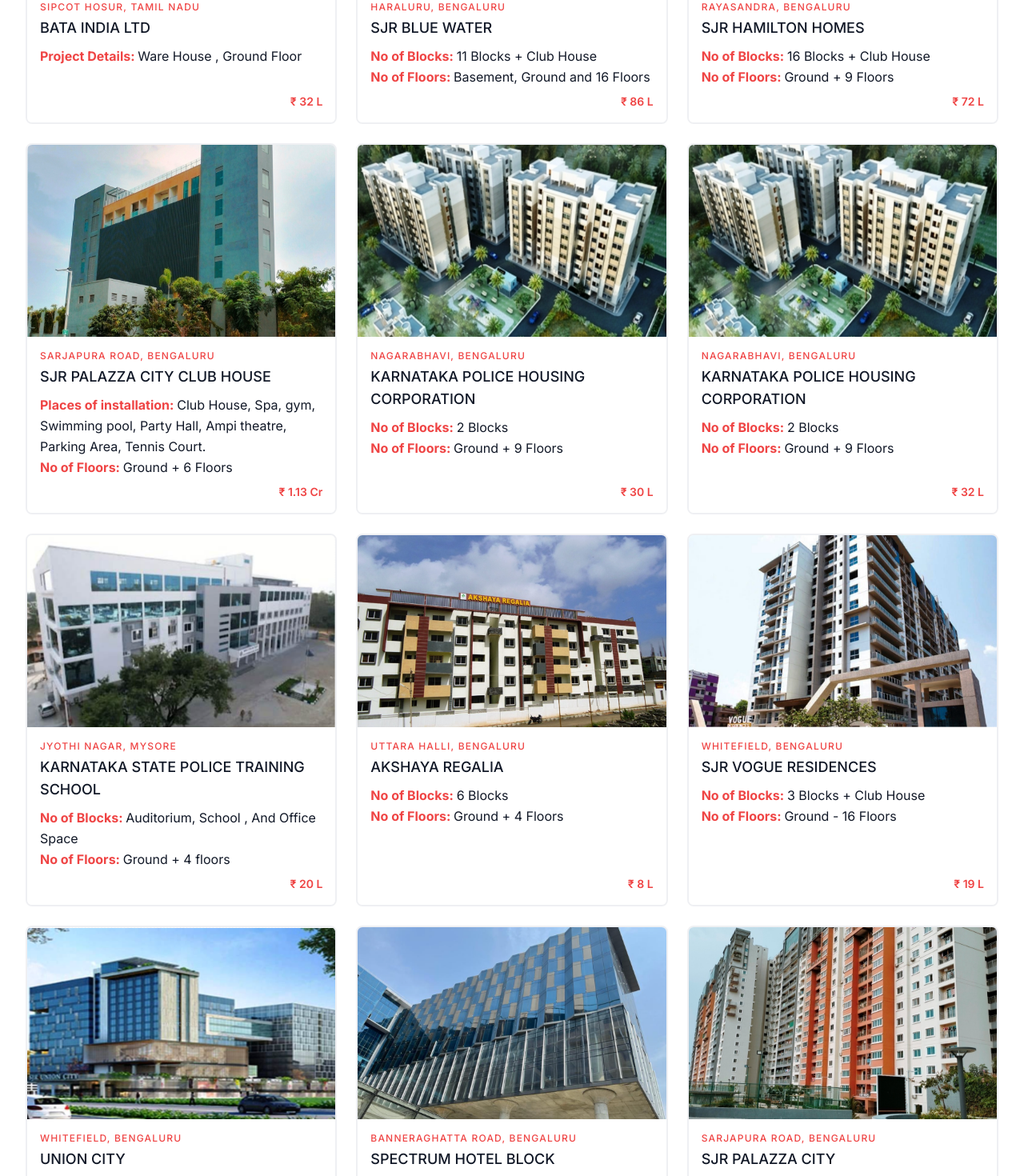
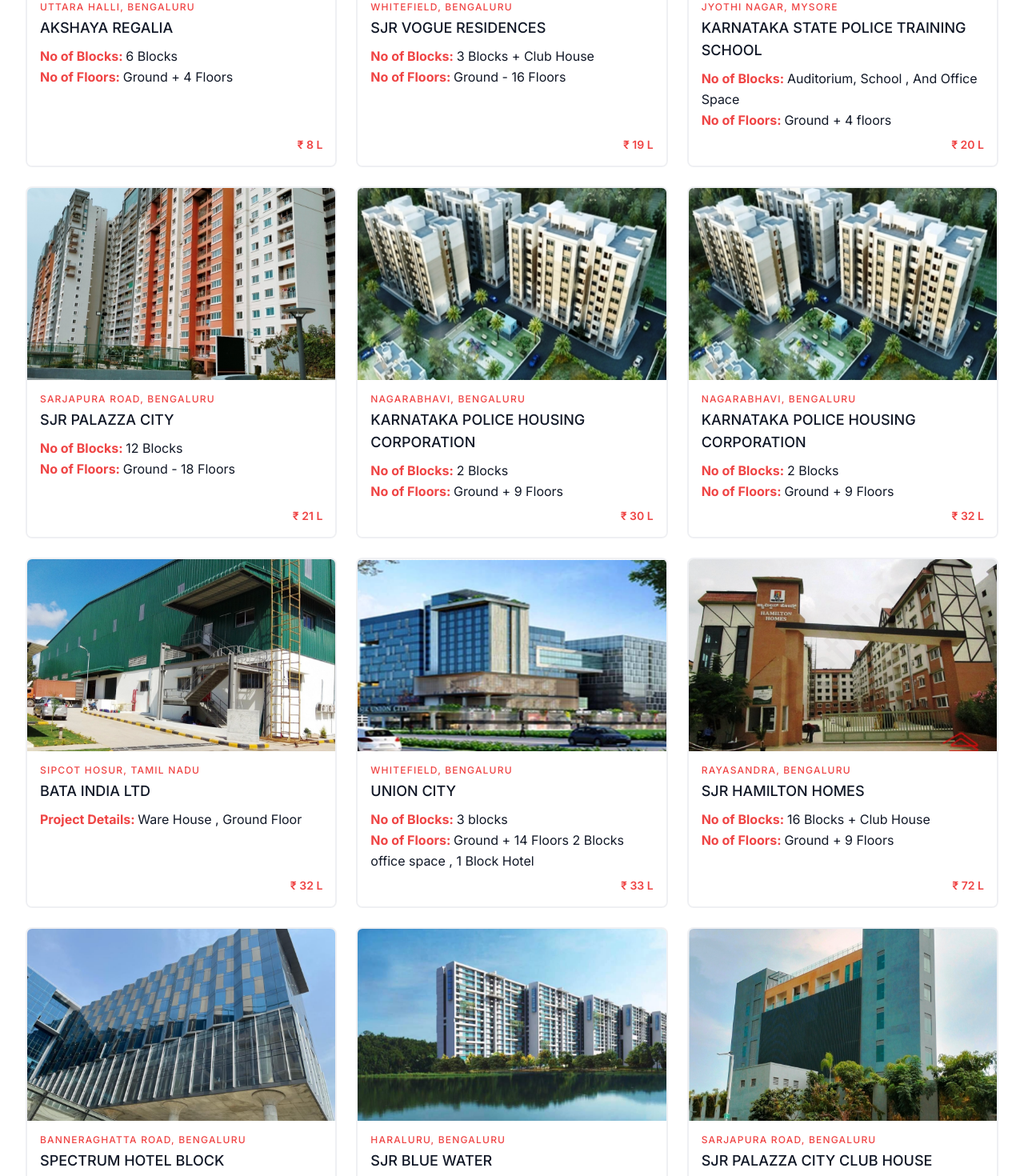
Before and after one commit to Skandy1/DurgaEngineers-js, a Next.js app: page /milestones in a window 1280 px wide. Shown: the part 2020-3490 px from the top of the page at 80% size. Built offline with nearby package versions, Linux system fonts and the light colour scheme.

Commit message:
sort projects

```diff
--- a/src/app/components/CompletedProject.tsx
+++ b/src/app/components/CompletedProject.tsx
@@ -15,75 +15,71 @@
 import Image from "next/image";
 const projects = [
   {
-    projectName: "BATA INDIA LTD",
-    location: "SIPCOT HOSUR, TAMIL NADU",
-    client: "MEGATRON SOLUTIONS PVT LTD BENGALURU",
-    projectValue: "₹ 32 L",
+    projectName: "AKSHAYA  REGALIA",
+    location: "UTTARA HALLI, BENGALURU",
+    client: "AKSHAYA REGALIA.A.O A BENGALURU",
+    projectValue: "₹ 8 L",
     contactPerson: {
-      name: "Mr Mahesh Hegde",
-      phone: "+91-98450 42655",
+      name: "Mr Prasanna Bhat",
+      phone: "+91-9742822822",
     },
     projectDetails: [
-      { label: "Project Details", value: "Ware House , Ground Floor " },
+      { label: "No of Blocks", value: "6 Blocks" },
+      { label: "No of Floors", value: "Ground + 4 Floors" },
     ],
-    image: bata,
-    products:
-      "Contains safety of Hydrant System, Sprinkler System, Fire alarm System and Fire Extinguisher",
-  },
-  {
-    projectName: "SJR BLUE WATER",
-    location: "HARALURU, BENGALURU",
-    client: "SJR PRIMECORP BENGALURU",
-    projectValue: "₹ 86 L",
-    contactPerson: {
-      name: "Mr Rajendra Kumar",
-      phone: "+91-8618275906",
-    },
-    projectDetails: [
-      { label: "No of Blocks", value: "11 Blocks + Club House" },
-      { label: "No of Floors", value: "Basement, Ground and 16 Floors" },
-    ],
-    image: sjr,
+    image: akshaya,
     products:
       "Fire Hydrant System, Sprinkler System, Fire Alarm System and Fire Extinguishers in all Floors",
   },
   {
-    projectName: "SJR HAMILTON HOMES",
-    location: "RAYASANDRA, BENGALURU",
-    client: "SJR PRIMECORP BENGALURU",
-    projectValue: "₹ 72 L",
+    projectName: "SJR  VOGUE RESIDENCES",
+    location: "WHITEFIELD, BENGALURU",
+    client: "SJR PRIMECORPORATION PVT LTD",
+    projectValue: "₹ 19 L",
     contactPerson: {
-      name: "Mr Rajendra Kumar",
-      phone: "+91-8618275906",
+      name: "Mr Vinay Kumar",
     },
     projectDetails: [
-      { label: "No of Blocks", value: "16 Blocks + Club House" },
-      { label: "No of Floors", value: "Ground + 9 Floors" },
+      { label: "No of Blocks", value: "3 Blocks + Club House" },
+      { label: "No of Floors", value: "Ground - 16 Floors" },
     ],
-    image: sjrh,
+    image: sjrvr,
     products:
-      "Fire Hydrant System, Fire Alarm System and Fire Extinguishers in all Blocks",
+      "Fire Hydrant System, Sprinkler System, Fire Alarm System and Fire Extinguishers in all Floors",
   },
   {
-    projectName: "SJR PALAZZA CITY CLUB HOUSE",
+    projectName: "KARNATAKA STATE POLICE TRAINING SCHOOL",
+    location: "JYOTHI NAGAR, MYSORE",
+    client: "VINODKUMAR CONSTRUCTIONS",
+    projectValue: "₹ 20 L",
+    contactPerson: {
+      name: "Mr Vinod Kumar",
+      phone: "+91-9880542272",
+    },
+    projectDetails: [
+      { label: "No of Blocks", value: "Auditorium, School , And Office Space" },
+      { label: "No of Floors", value: "Ground + 4 floors" },
+    ],
+    image: kspts,
+    products:
+      "Fire Hydrant System, Sprinkler System, Fire Alarm System and Fire Extinguishers in all Floors",
+  },
+  {
+    projectName: "SJR PALAZZA CITY",
     location: "SARJAPURA ROAD, BENGALURU",
     client: "SJR PRIMECORPORATION PVT LTD",
-    projectValue: "₹ 1.13 Cr",
+    projectValue: "₹ 21 L",
     contactPerson: {
       name: "Mr Rajendra Kumar",
       phone: "+91-86182 75906",
     },
     projectDetails: [
-      {
-        label: "Places of installation",
-        value:
-          "Club House, Spa, gym, Swimming pool, Party Hall, Ampi theatre, Parking Area, Tennis Court.",
-      },
-      { label: "No of Floors", value: "Ground + 6 Floors" },
+      { label: "No of Blocks", value: "12 Blocks" },
+      { label: "No of Floors", value: "Ground - 18 Floors" },
     ],
-    image: sjrp,
+    image: sjrpc,
     products:
-      "Fire Hydrant , Sprinkler System, Fire Detection System, Fire Extinguishers  in all Floors",
+      "Fire Hydrant System, Sprinkler System in all Floors, Fire Alarm System and Fire Extinguishers in all Floors",
   },
   {
     projectName: "KARNATAKA POLICE HOUSING CORPORATION",
@@ -119,54 +115,20 @@
       "Fire Hydrant System , Sprinkler System, Fire Alarm System and Fire Extinguishers in both blocks",
   },
   {
-    projectName: "KARNATAKA STATE POLICE TRAINING SCHOOL",
-    location: "JYOTHI NAGAR, MYSORE",
-    client: "VINODKUMAR CONSTRUCTIONS",
-    projectValue: "₹ 20 L",
+    projectName: "BATA INDIA LTD",
+    location: "SIPCOT HOSUR, TAMIL NADU",
+    client: "MEGATRON SOLUTIONS PVT LTD BENGALURU",
+    projectValue: "₹ 32 L",
     contactPerson: {
-      name: "Mr Vinod Kumar",
-      phone: "+91-9880542272",
+      name: "Mr Mahesh Hegde",
+      phone: "+91-98450 42655",
     },
     projectDetails: [
-      { label: "No of Blocks", value: "Auditorium, School , And Office Space" },
-      { label: "No of Floors", value: "Ground + 4 floors" },
+      { label: "Project Details", value: "Ware House , Ground Floor " },
     ],
-    image: kspts,
+    image: bata,
     products:
-      "Fire Hydrant System, Sprinkler System, Fire Alarm System and Fire Extinguishers in all Floors",
-  },
-  {
-    projectName: "AKSHAYA  REGALIA",
-    location: "UTTARA HALLI, BENGALURU",
-    client: "AKSHAYA REGALIA.A.O A BENGALURU",
-    projectValue: "₹ 8 L",
-    contactPerson: {
-      name: "Mr Prasanna Bhat",
-      phone: "+91-9742822822",
-    },
-    projectDetails: [
-      { label: "No of Blocks", value: "6 Blocks" },
-      { label: "No of Floors", value: "Ground + 4 Floors" },
-    ],
-    image: akshaya,
-    products:
-      "Fire Hydrant System, Sprinkler System, Fire Alarm System and Fire Extinguishers in all Floors",
-  },
-  {
-    projectName: "SJR  VOGUE RESIDENCES",
-    location: "WHITEFIELD, BENGALURU",
-    client: "SJR PRIMECORPORATION PVT LTD",
-    projectValue: "₹ 19 L",
-    contactPerson: {
-      name: "Mr Vinay Kumar",
-    },
-    projectDetails: [
-      { label: "No of Blocks", value: "3 Blocks + Club House" },
-      { label: "No of Floors", value: "Ground - 16 Floors" },
-    ],
-    image: sjrvr,
-    products:
-      "Fire Hydrant System, Sprinkler System, Fire Alarm System and Fire Extinguishers in all Floors",
+      "Contains safety of Hydrant System, Sprinkler System, Fire alarm System and Fire Extinguisher",
   },
   {
     projectName: "UNION CITY",
@@ -189,6 +151,24 @@
       "Fire Hydrant System, Sprinkler System, Water Curtain System, Detection system and Fire Extinguishers",
   },
   {
+    projectName: "SJR HAMILTON HOMES",
+    location: "RAYASANDRA, BENGALURU",
+    client: "SJR PRIMECORP BENGALURU",
+    projectValue: "₹ 72 L",
+    contactPerson: {
+      name: "Mr Rajendra Kumar",
+      phone: "+91-8618275906",
+    },
+    projectDetails: [
+      { label: "No of Blocks", value: "16 Blocks + Club House" },
+      { label: "No of Floors", value: "Ground + 9 Floors" },
+    ],
+    image: sjrh,
+    products:
+      "Fire Hydrant System, Fire Alarm System and Fire Extinguishers in all Blocks",
+  },
+
+  {
     projectName: "SPECTRUM HOTEL BLOCK",
     location: "BANNERAGHATTA ROAD, BENGALURU",
     client: "PRIMECO BENGALURU",
@@ -206,102 +186,49 @@
       "Fire Hydrant System, Sprinkler System in all Floors, Fire Detection system and Fire Alarm System",
   },
   {
-    projectName: "SJR PALAZZA CITY",
+    projectName: "SJR BLUE WATER",
+    location: "HARALURU, BENGALURU",
+    client: "SJR PRIMECORP BENGALURU",
+    projectValue: "₹ 86 L",
+    contactPerson: {
+      name: "Mr Rajendra Kumar",
+      phone: "+91-8618275906",
+    },
+    projectDetails: [
+      { label: "No of Blocks", value: "11 Blocks + Club House" },
+      { label: "No of Floors", value: "Basement, Ground and 16 Floors" },
+    ],
+    image: sjr,
+    products:
+      "Fire Hydrant System, Sprinkler System, Fire Alarm System and Fire Extinguishers in all Floors",
+  },
+
+  {
+    projectName: "SJR PALAZZA CITY CLUB HOUSE",
     location: "SARJAPURA ROAD, BENGALURU",
     client: "SJR PRIMECORPORATION PVT LTD",
-    projectValue: "₹ 21 L",
+    projectValue: "₹ 1.13 Cr",
     contactPerson: {
       name: "Mr Rajendra Kumar",
       phone: "+91-86182 75906",
     },
     projectDetails: [
-      { label: "No of Blocks", value: "12 Blocks" },
-      { label: "No of Floors", value: "Ground - 18 Floors" },
+      {
+        label: "Places of installation",
+        value:
+          "Club House, Spa, gym, Swimming pool, Party Hall, Ampi theatre, Parking Area, Tennis Court.",
+      },
+      { label: "No of Floors", value: "Ground + 6 Floors" },
     ],
-    image: sjrpc,
+    image: sjrp,
     products:
-      "Fire Hydrant System, Sprinkler System in all Floors, Fire Alarm System and Fire Extinguishers in all Floors",
+      "Fire Hydrant , Sprinkler System, Fire Detection System, Fire Extinguishers  in all Floors",
   },
   // Add more projects if needed
 ];
 
 const CompletedProject = () => {
   return (
-    // <div>
-    //   <section className="text-gray-600 body-font">
-    //     <div className="flex flex-wrap w-full mt-10 container">
-    //       <div className="lg:w-1/2 w-full mb-6 lg:mb-0">
-    //         <h1 className="sm:text-3xl text-2xl font-medium title-font mb-2 text-red-500">
-    //           Completed Projects
-    //         </h1>
-    //         <div className="h-1 w-20 bg-gray-700 rounded"></div>
-    //       </div>
-    //       <p className="lg:w-1/2 w-full leading-relaxed text-gray-900">
-    //         Over the years, Durga Engineers has successfully completed numerous
-    //         projects across various sectors, implementing robust fire protection
-    //         and safety systems. From residential complexes to large industrial
-    //         plants, we have delivered high-quality solutions that meet both
-    //         national and international fire safety standards. Our commitment to
-    //         excellence ensures that each project is completed with precision,
-    //         safeguarding lives and assets for years to come.
-    //       </p>
-    //     </div>
-    //     <div className="container px-5 py-12 mx-auto">
-    //       <div className="flex flex-wrap -m-4">
-    //         {projects.map((project, index) => (
-    //           <div key={index} className="p-3 md:w-1/3">
-    //             <div className="h-full border-2 border-gray-200 border-opacity-60 rounded-lg overflow-hidden">
-    //               <Image
-    //                 className="lg:h-60 md:h-24 w-full object-cover object-center"
-    //                 src={project.image}
-    //                 alt={project.projectName}
-    //               />
-    //               <div className="p-4 bg-white">
-    //                 <h2 className="tracking-widest text-xs title-font font-medium text-red-500 mb-1">
-    //                   {project.location}
-    //                 </h2>
-    //                 <h1 className="title-font text-lg font-medium text-gray-900 mb-2">
-    //                   {project.projectName}
-    //                 </h1>
-    //                 {/* <p className="leading-relaxed mb-2 text-black">
-    //                   <strong>Client:</strong> {project.client}
-    //                   <br />
-    //                   <strong>Contact Person:</strong>{" "}
-    //                   {project.contactPerson.name}
-    //                   {project.contactPerson.phone && (
-    //                     <>
-    //                       <br />
-    //                       <strong>Phone:</strong> {project.contactPerson.phone}
-    //                     </>
-    //                   )}
-    //                 </p> */}
-    //                 <div className="leading-relaxed mb-2 text-gray-900">
-    //                   {project?.projectDetails?.map((detail, idx) => (
-    //                     <p key={idx}>
-    //                       <strong className="text-red-500">
-    //                         {detail.label}:{" "}
-    //                       </strong>
-    //                       {detail.value}
-    //                     </p>
-    //                   ))}
-    //                 </div>
-    //                 <p className="leading-relaxed text-black mb-2">
-    //                   {project?.products ? <strong>Products:</strong> : null}{" "}
-    //                   {project.products}
-    //                 </p>
-    //                 <div className="mt-auto flex justify-end">
-    //                   <span className="text-red-500 text-sm font-semibold">
-    //                     {project.projectValue}
-    //                   </span>
-    //                 </div>
-    //               </div>
-    //             </div>
-    //           </div>
-    //         ))}
-    //       </div>
-    //     </div>
-    //   </section>
-    // </div>
     <section className="text-gray-600 body-font">
       <div className="flex flex-wrap w-full my-10 container">
         <div className="lg:w-1/2 w-full mb-6 lg:mb-0">
@@ -346,10 +273,6 @@
                       </p>
                     ))}
                   </div>
-                  {/* <p className="leading-relaxed text-black mb-2">
-                    {project?.products ? <strong>Products:</strong> : null}{" "}
-                    {project.products}
-                  </p> */}
                   {/* Use mt-auto to push the value to the bottom */}
                   <div className="mt-auto flex justify-end">
                     <span className="text-red-500 text-sm font-semibold">
```
